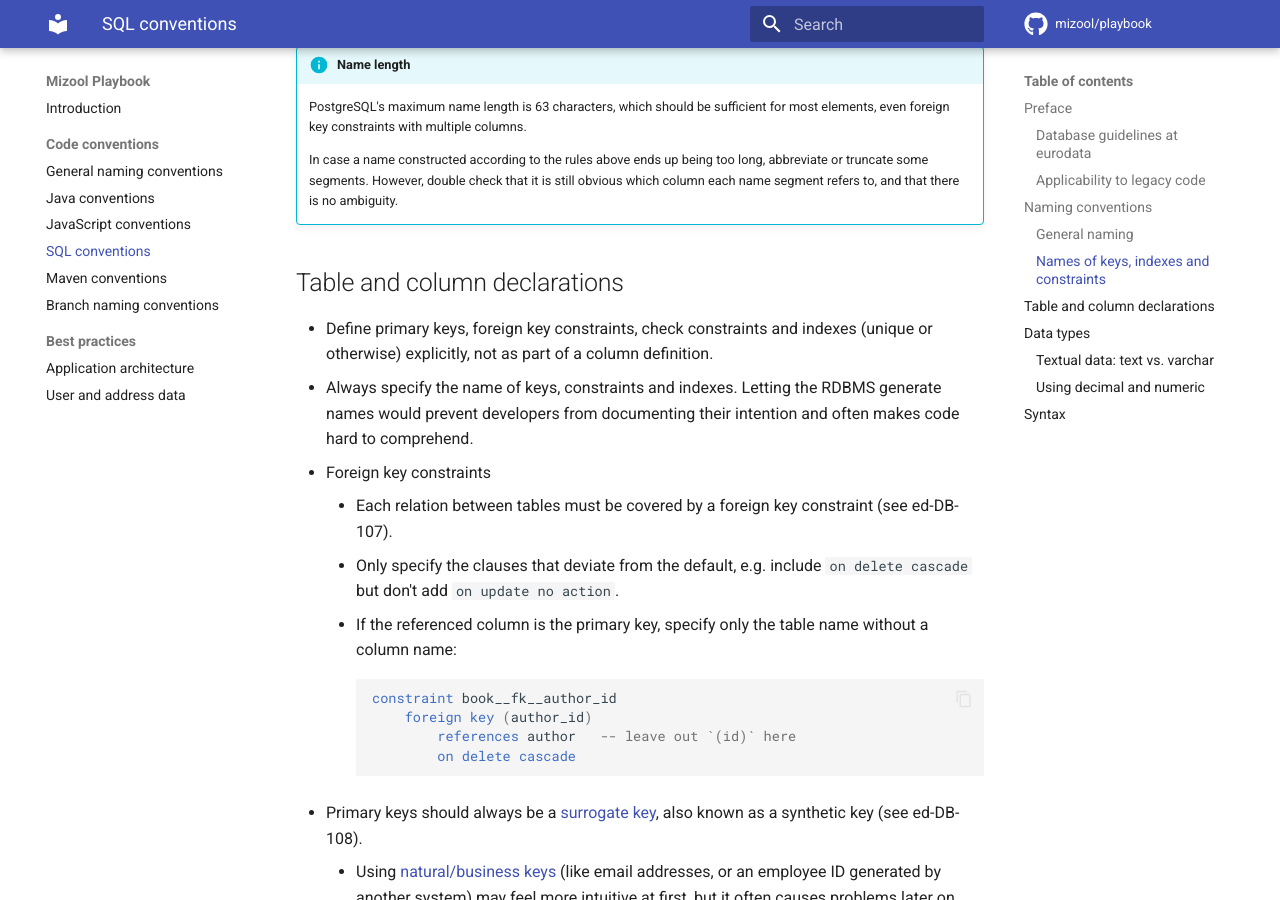
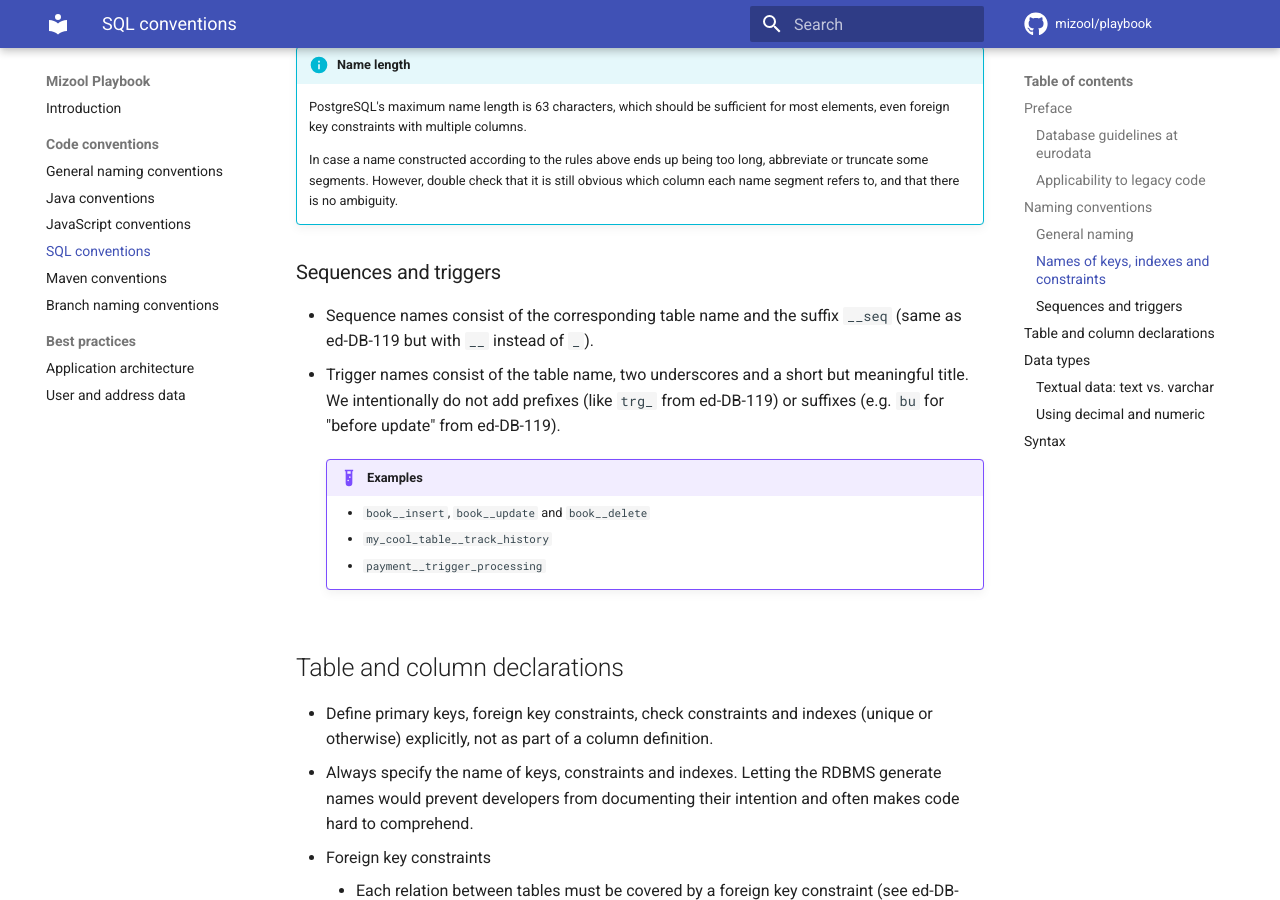
Before and after one commit to mizool/playbook, an MkDocs documentation site: the page built from docs/code-conventions/sql.md, in a window 1280 px wide and 900 px high, scrolled down 1977 px. Built offline with MkDocs 1.6.1 and Material for MkDocs 9.7.7, drawn with Linux system fonts in a browser that asks for light colours; comment, search, counter and statistics services are not loaded.

Commit message:
Add naming rules for sequences and triggers

```diff
--- a/docs/code-conventions/sql.md
+++ b/docs/code-conventions/sql.md
@@ -56,6 +56,18 @@ Names of keys, indexes and constraints follow the structure given below, with se
 
     In case a name constructed according to the rules above ends up being too long, abbreviate or truncate some segments.
     However, double check that it is still obvious which column each name segment refers to, and that there is no ambiguity.
+
+### Sequences and triggers
+
+- Sequence names consist of the corresponding table name and the suffix `__seq` (same as ed-DB-119 but with `__` instead of `_`).
+- Trigger names consist of the table name, two underscores and a short but meaningful title.
+  We intentionally do not add prefixes (like `trg_` from ed-DB-119) or suffixes (e.g. `bu` for "before update" from ed-DB-119).
+
+    !!! example "Examples"
+        - `book__insert`, `book__update` and `book__delete`
+        - `my_cool_table__track_history`
+        - `payment__trigger_processing`
+
 
 ## Table and column declarations
 
```
